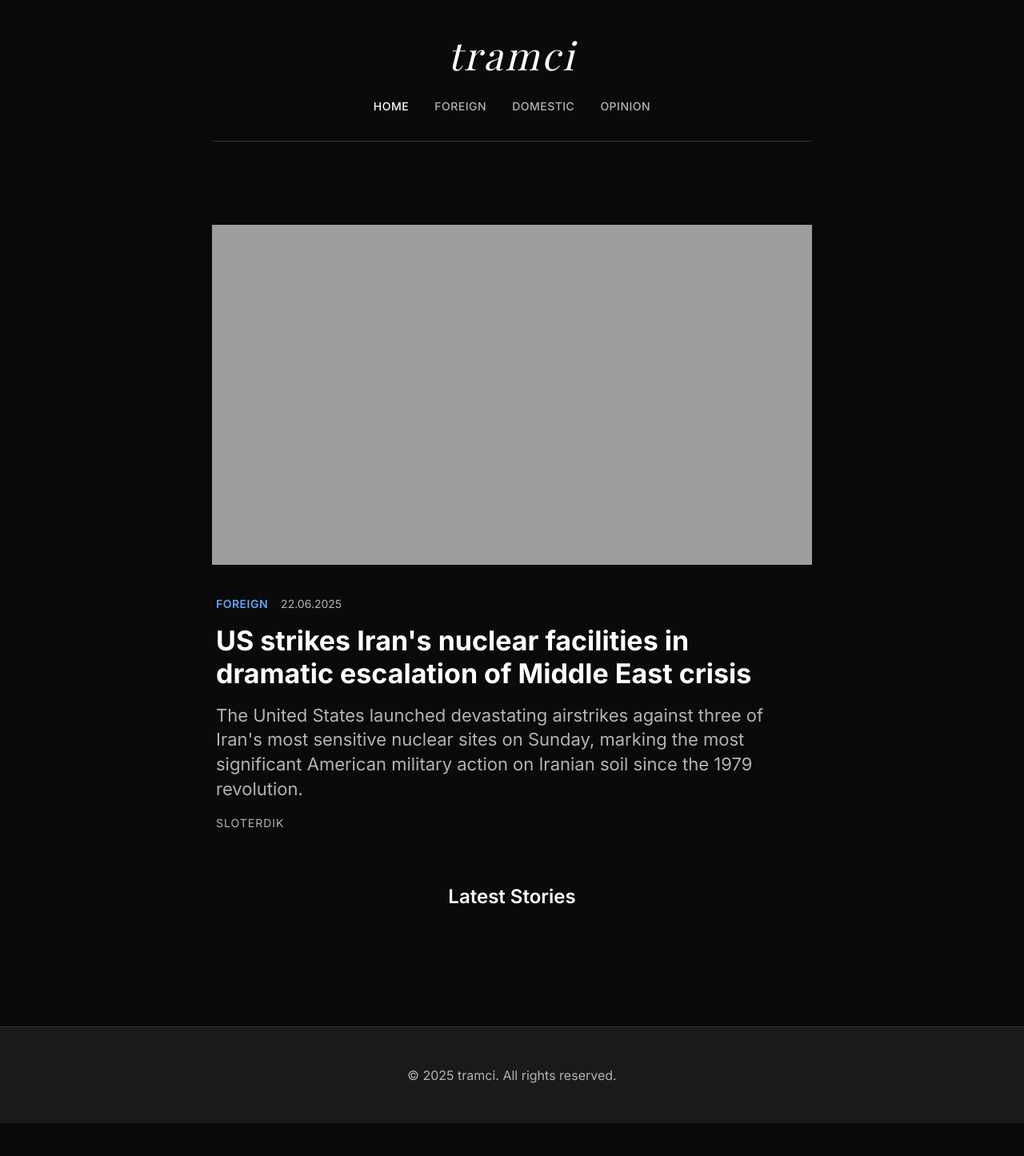
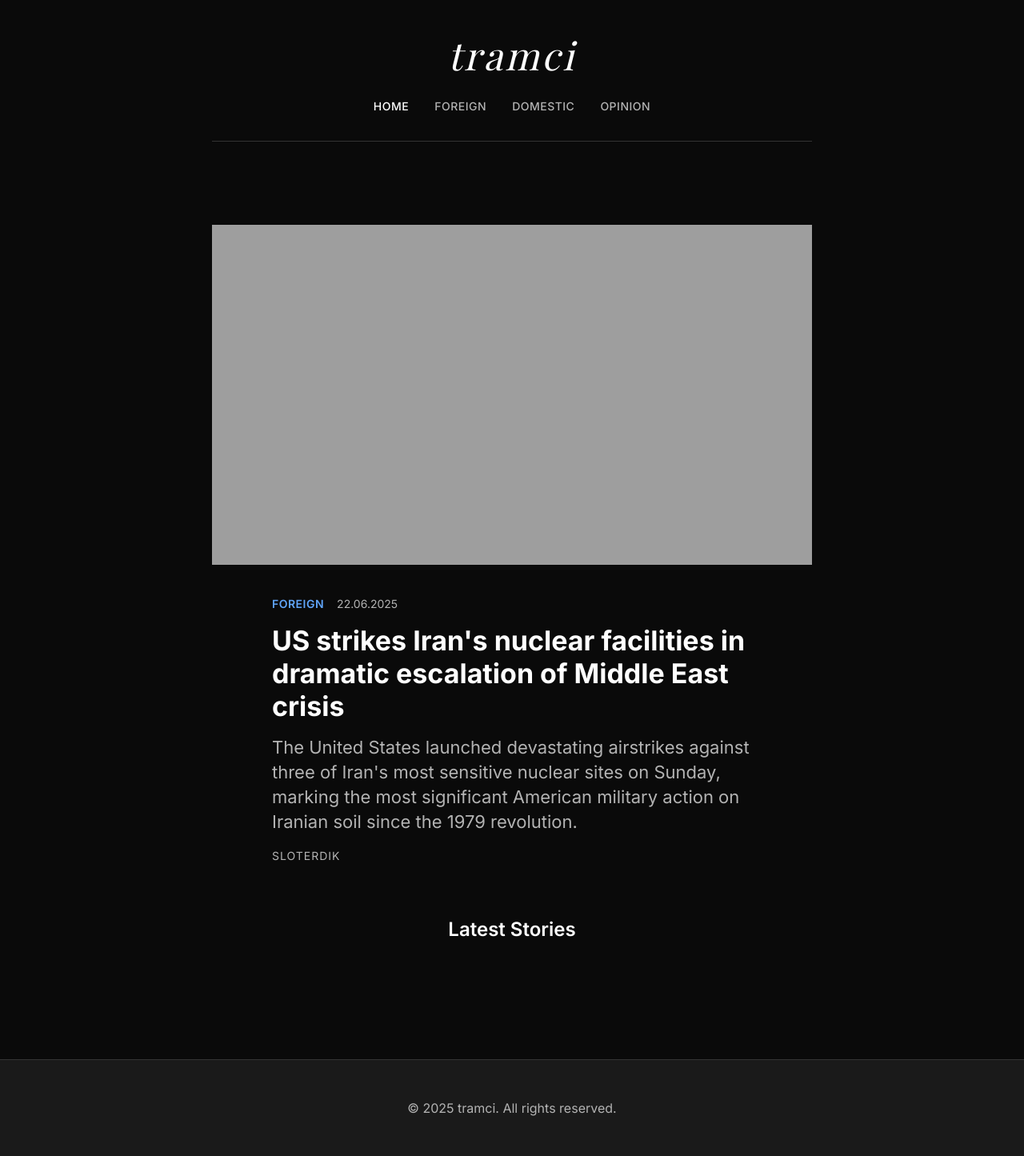
Before and after one commit to tfhoerest/azt, a Jekyll site: the page built from index.html, in a window 1280 px wide. Shown: the whole page at 80% size. Built offline with Jekyll 4.4.1, drawn with Linux system fonts in a browser that asks for light colours; some web fonts are replaced; the list of posts is cut into pages by our own code; before the commit the page ends 1404 px from its top, so only the background shows below that.

Commit message:
Update home.html

```diff
--- a/_layouts/home.html
+++ b/_layouts/home.html
@@ -20,7 +20,7 @@ layout: default
 
 .hero-content {
     text-align: left;
-    max-width: var(--z-ds-newsletter-width);
+    max-width: 600px;
     margin: 0 auto;
 }
 
```
